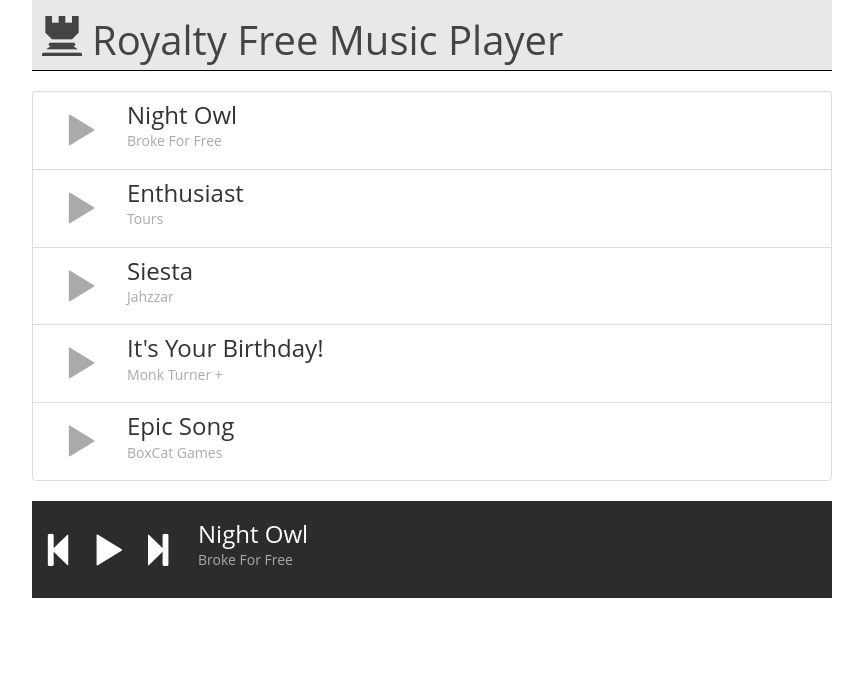
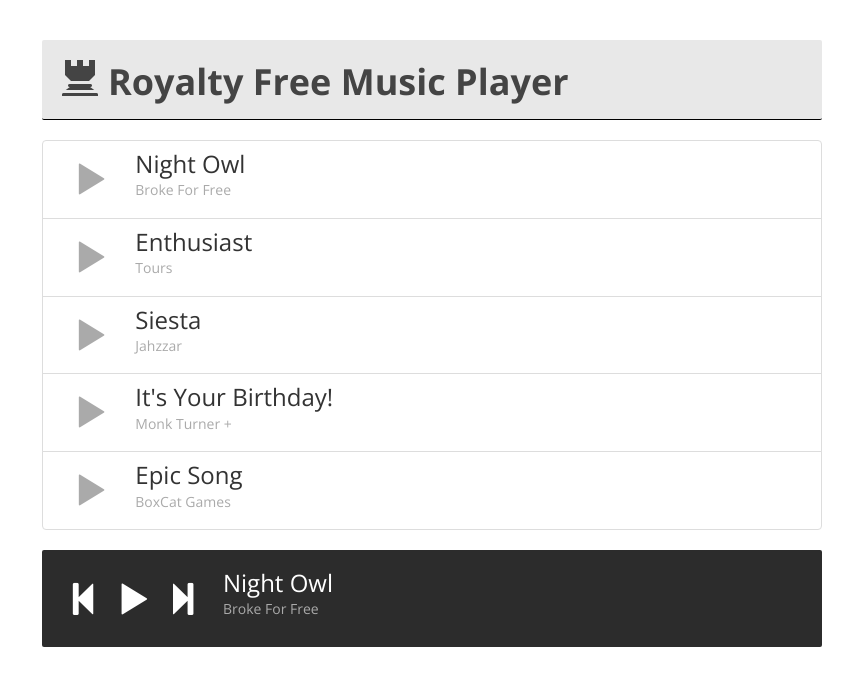
Before and after one commit to vikingeducation/assignment_royalty_free_music_player, a PHP site: page / in a window 1280 px wide. Shown: the top 686 px of the page, without its empty margins (208-1071 px from the left). Run offline with PHP 8.4, Linux system fonts and the light colour scheme; some libraries are stand-ins or nearby versions.

Commit message:
fix bootstrap

```diff
--- a/index.html
+++ b/index.html
@@ -1,10 +1,10 @@
 <!DOCTYPE html>
 <html>
 <head>
-  <link rel="stylesheet" type="text/css" href="reset.css">
+  <script src="https://ajax.googleapis.com/ajax/libs/jquery/3.1.1/jquery.min.js"></script>
   <link href="https://maxcdn.bootstrapcdn.com/bootstrap/3.3.7/css/bootstrap.min.css" rel="stylesheet" integrity="sha384-BVYiiSIFeK1dGmJRAkycuHAHRg32OmUcww7on3RYdg4Va+PmSTsz/K68vbdEjh4u" crossorigin="anonymous">
+  <link href="https://fonts.googleapis.com/css?family=Open+Sans:400,700" rel="stylesheet">
   <link rel="stylesheet" type="text/css" href="styles.css">
-  <script src="https://ajax.googleapis.com/ajax/libs/jquery/3.1.1/jquery.min.js"></script>
   <script type="text/javascript" src="script.js"></script>
   <title>Royalty Free Music Player</title>
 </head>
@@ -12,11 +12,9 @@
 <body>
   <div class="container">
     <div class="row">
-      <div class="col-xs-8 col-xs-offset-2">
-        <header class="page-header">
+      <header class="page-header col-xs-8 col-xs-offset-2">
         <h1><span class="glyphicon glyphicon-tower" aria-hidden="true"></span>Royalty Free Music Player</h1>
       </header>
-      </div>
     </div>
 
     <ul class="list-group">
@@ -85,8 +83,7 @@
     </ul>
 
     <div class="row">
-      <div class="col-xs-8 col-xs-offset-2">
-        <footer class="footer">
+      <footer class="footer col-xs-8 col-xs-offset-2">
         <span class="glyphicon glyphicon-step-backward prev-track" aria-hidden="true"></span>
         <span class="glyphicon glyphicon-play footer-play-pause" aria-hidden="true"></span>
         <span class="glyphicon glyphicon-step-forward next-track" aria-hidden="true"></span>
@@ -97,7 +94,6 @@
       </footer>
     </div>
   </div>
-  </div>
 
 </body>
 </html>
--- a/styles.css
+++ b/styles.css
@@ -2,21 +2,19 @@ html, body {
   font-family: "Open Sans";
   height: 100%; }
 
-.container {
-  padding: 0; }
-
 .page-header {
   background-color: #E8E8E8;
-  margin: 0 -15px 20px;
-  padding: 10px 10px 0;
-  border-bottom: 1px solid black; }
+  padding: 10px;
+  border-bottom: 1px solid black;
+  border-radius: 2px; }
   .page-header h1 {
     margin: 0;
-    font-size: 40px;
+    font-size: 36px;
+    font-weight: bold;
     line-height: 1.5em;
     color: #444; }
     .page-header h1 .glyphicon {
-      padding-right: 10px; }
+      padding: 10px; }
 
 li .glyphicon {
   font-size: 2.5em;
@@ -36,10 +34,9 @@ li .glyphicon {
 .footer {
   background-color: #2C2C2C;
   color: white;
-  margin-left: -15px;
-  margin-right: -15px;
   padding-top: 20px;
-  padding-bottom: 20px; }
+  padding-bottom: 20px;
+  border-radius: 2px; }
   .footer .glyphicon {
     font-size: 2.5em;
     padding-left: 10px;
--- a/styles.scss
+++ b/styles.scss
@@ -2,21 +2,19 @@ html, body {
   font-family: "Open Sans";
   height: 100%;
 }
-.container {
-  padding: 0;
-}
 .page-header {
   background-color: #E8E8E8;
-  margin: 0 -15px 20px;
-  padding: 10px 10px 0;
+  padding: 10px;
   border-bottom: 1px solid black;
+  border-radius: 2px;
   h1 {
     margin: 0;
-    font-size: 40px;
+    font-size: 36px;
+    font-weight: bold;
     line-height: 1.5em;
     color: #444;
     .glyphicon {
-      padding-right: 10px;
+      padding: 10px;
     }
   }
 }
@@ -44,10 +42,9 @@ li {
 .footer {
   background-color: #2C2C2C;
   color: white;
-  margin-left: -15px;
-  margin-right: -15px;
   padding-top: 20px;
   padding-bottom: 20px;
+  border-radius: 2px;
   .glyphicon {
     font-size: 2.5em;
     padding-left: 10px;
```
Also changed, not shown: 2 other files. Lines whose indentation alone changed are shown as unchanged.
